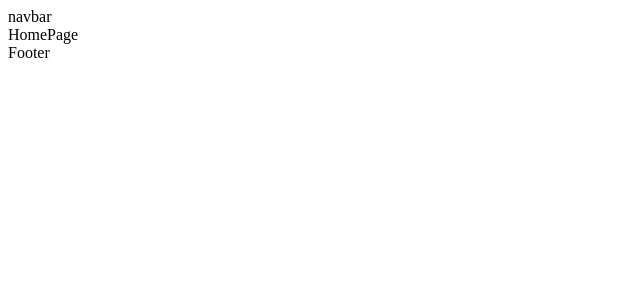
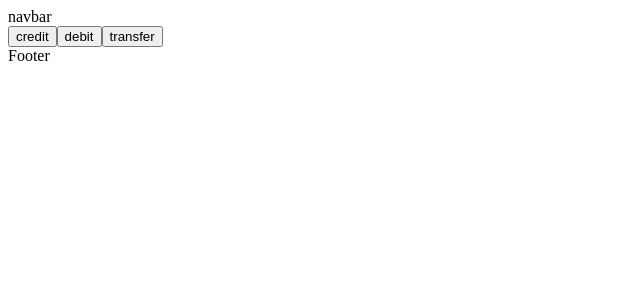
Before and after one commit to vitor-msp/simple-bank-front, a React (Create React App) app: page /home in a window 1280 px wide. Shown: the top 300 px of the page, without its empty margins (0-640 px from the left). Built offline with nearby package versions, Linux system fonts and the light colour scheme.

Commit message:
feat(transactions): added navigation

```diff
--- a/src/App.tsx
+++ b/src/App.tsx
@@ -5,6 +5,9 @@ import { HomePage } from "./pages/HomePage";
 import { MyAccountPage } from "./pages/MyAccountPage";
 import { Layout } from "./pages/Layout";
 import { AccountProvider } from "./context/AccountProvider";
+import { CreditPage } from "./pages/CreditPage";
+import { DebitPage } from "./pages/DebitPage";
+import { TransferPage } from "./pages/TransferPage";
 
 function App() {
   return (
@@ -23,6 +26,12 @@ function App() {
               path="/my-account"
               element={<Layout child={<MyAccountPage />} />}
             />
+            <Route path="/credit" element={<Layout child={<CreditPage />} />} />
+            <Route path="/debit" element={<Layout child={<DebitPage />} />} />
+            <Route
+              path="/transfer"
+              element={<Layout child={<TransferPage />} />}
+            />
           </Routes>
         </BrowserRouter>
       </AccountProvider>
--- /dev/null
+++ b/src/components/CreditForm.tsx
@@ -0,0 +1,3 @@
+export const CreditForm = () => {
+  return <div>credit</div>;
+};
--- /dev/null
+++ b/src/components/DebitForm.tsx
@@ -0,0 +1,3 @@
+export const DebitForm = () => {
+  return <div>Debit</div>;
+};
--- a/src/components/LoginForm.tsx
+++ b/src/components/LoginForm.tsx
@@ -13,7 +13,7 @@ export const LoginForm = () => {
     event.stopPropagation();
     const success = await accountContext.login(+accountNumber);
     if (success) {
-      navigate(`/my-account`);
+      navigate(`/home`);
       return;
     }
     alert("Error to loing. Please, try again!");
--- /dev/null
+++ b/src/components/TransferForm.tsx
@@ -0,0 +1,3 @@
+export const TransferForm = () => {
+  return <div>Transfer</div>;
+};
--- /dev/null
+++ b/src/pages/CreditPage.tsx
@@ -0,0 +1,5 @@
+import { CreditForm } from "../components/CreditForm";
+
+export const CreditPage = () => {
+  return <CreditForm />;
+};
--- /dev/null
+++ b/src/pages/DebitPage.tsx
@@ -0,0 +1,5 @@
+import { DebitForm } from "../components/DebitForm";
+
+export const DebitPage = () => {
+  return <DebitForm />;
+};
--- a/src/pages/HomePage.tsx
+++ b/src/pages/HomePage.tsx
@@ -1,3 +1,31 @@
+import { useNavigate } from "react-router-dom";
+
 export const HomePage = () => {
-  return <div>HomePage</div>;
+  const navigator = useNavigate();
+
+  const credit = () => {
+    navigator("/credit");
+  };
+
+  const debit = () => {
+    navigator("/debit");
+  };
+
+  const transfer = () => {
+    navigator("/transfer");
+  };
+
+  return (
+    <div>
+      <button type="button" onClick={credit}>
+        credit
+      </button>
+      <button type="button" onClick={debit}>
+        debit
+      </button>
+      <button type="button" onClick={transfer}>
+        transfer
+      </button>
+    </div>
+  );
 };
--- /dev/null
+++ b/src/pages/TransferPage.tsx
@@ -0,0 +1,5 @@
+import { TransferForm } from "../components/TransferForm";
+
+export const TransferPage = () => {
+  return <TransferForm />;
+};
```
